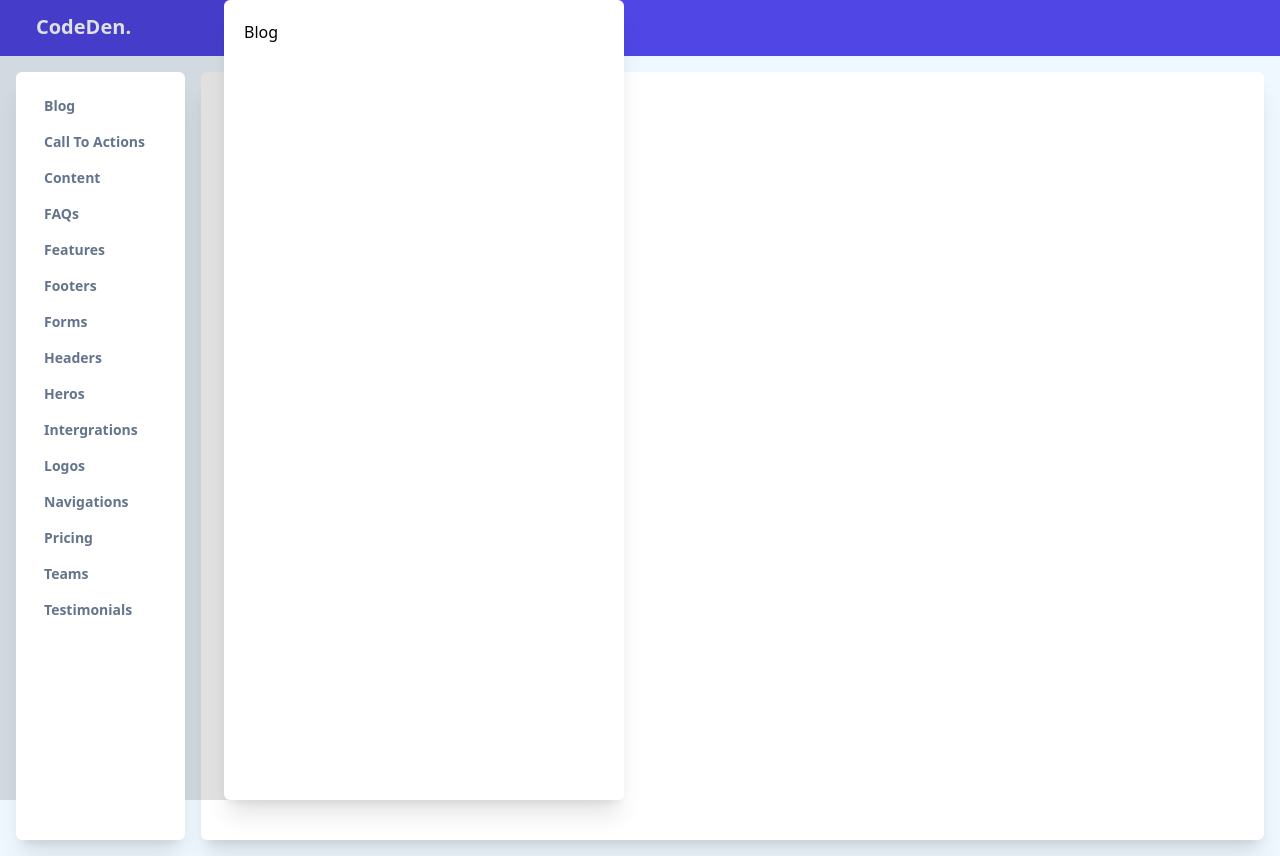
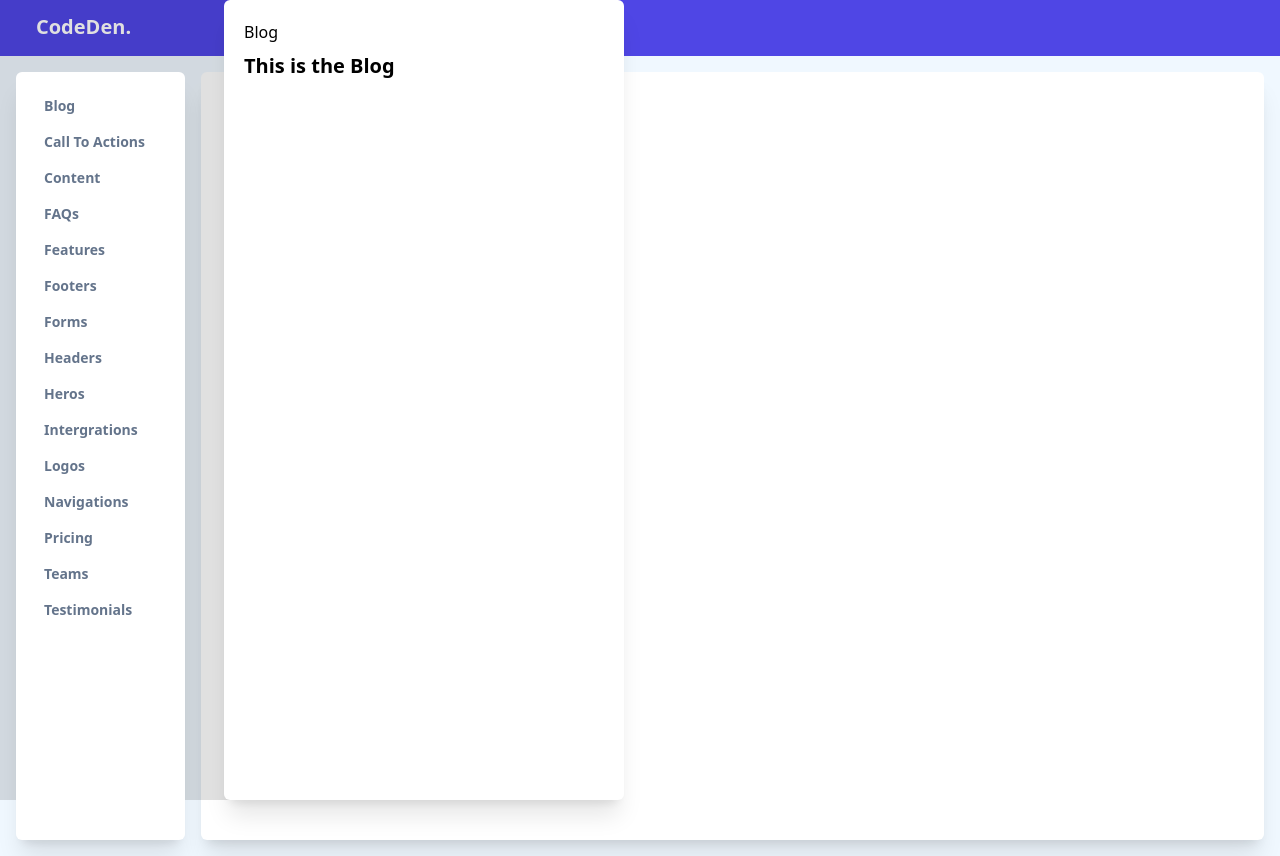
Before and after one commit to kromate/Codeden, a Vue app: page /stage in a window 1280 px wide. Both pictures are taken after a click on the element "Blog". Built offline with nearby package versions, Linux system fonts and the light colour scheme.

Commit message:
--- Auto-Git Commit ---

```diff
--- a/src/components/stage/SideMenu.vue
+++ b/src/components/stage/SideMenu.vue
@@ -3,15 +3,15 @@
 		<span
 			class="self-start text-sm inline-block text-slate-500 px-2 py-1  rounded-md cursor-pointer font-bold hover:bg-slate-200 w-full"
 			v-for="n in Block" :key="n.name"
-			@mouseover="test"
+			@mouseover="test(n.name, n.comp)"
 
 		>{{n.name}}</span>
 	</div>
 	<transition appear name="toast">
-		<div class="bg-bgDark  fixed left-0 top-0 w-[300px]  h-full" v-if="currentBlock" @mouseleave="close">
+		<div class="bg-bgDark  fixed left-0 top-0 w-[300px]  h-full" v-if="currentBlockName" @mouseleave="close">
 			<div class="w-[25rem] h-full card  shadow-xl flex flex-col items-start py-5 px-5 gap-2 absolute left-56 " >
-				{{currentBlock}}
-				<component is="p"/>
+				{{currentBlockName}}
+				<component :is="currentBlockComp"/>
 			</div>
 		</div>
 
@@ -20,17 +20,20 @@
 </template>
 
 <script lang="ts" setup>
-import { ref } from 'vue'
+import { ref, shallowRef } from 'vue'
 import { readBlocks } from '../../composables/useFileSystem'
 
 
-const currentBlock = ref('')
-const test = (el)=>{
-	currentBlock.value =	el.target.innerHTML
+const currentBlockName = ref('')
+const currentBlockComp = shallowRef('')
+
+const test = async(name, comp)=>{
+	const show = await comp()
+	currentBlockName.value = name
+	currentBlockComp.value = show.default
 }
-const close = (el)=>{
-	console.log(el.target.className)
-	currentBlock.value =''
+const close = ()=>{
+	currentBlockName.value =''
 }
 const Block = readBlocks()
 
--- a/src/views/index.vue
+++ b/src/views/index.vue
@@ -41,6 +41,8 @@
 <script lang="ts" setup>
 //@ts-ignore
 import NavBar from '@/components/NavBar.vue'
+
+console.log(NavBar)
 </script>
 
 
```
Also changed, not shown: 2 other files (tests, documents, lock files or other folders).
